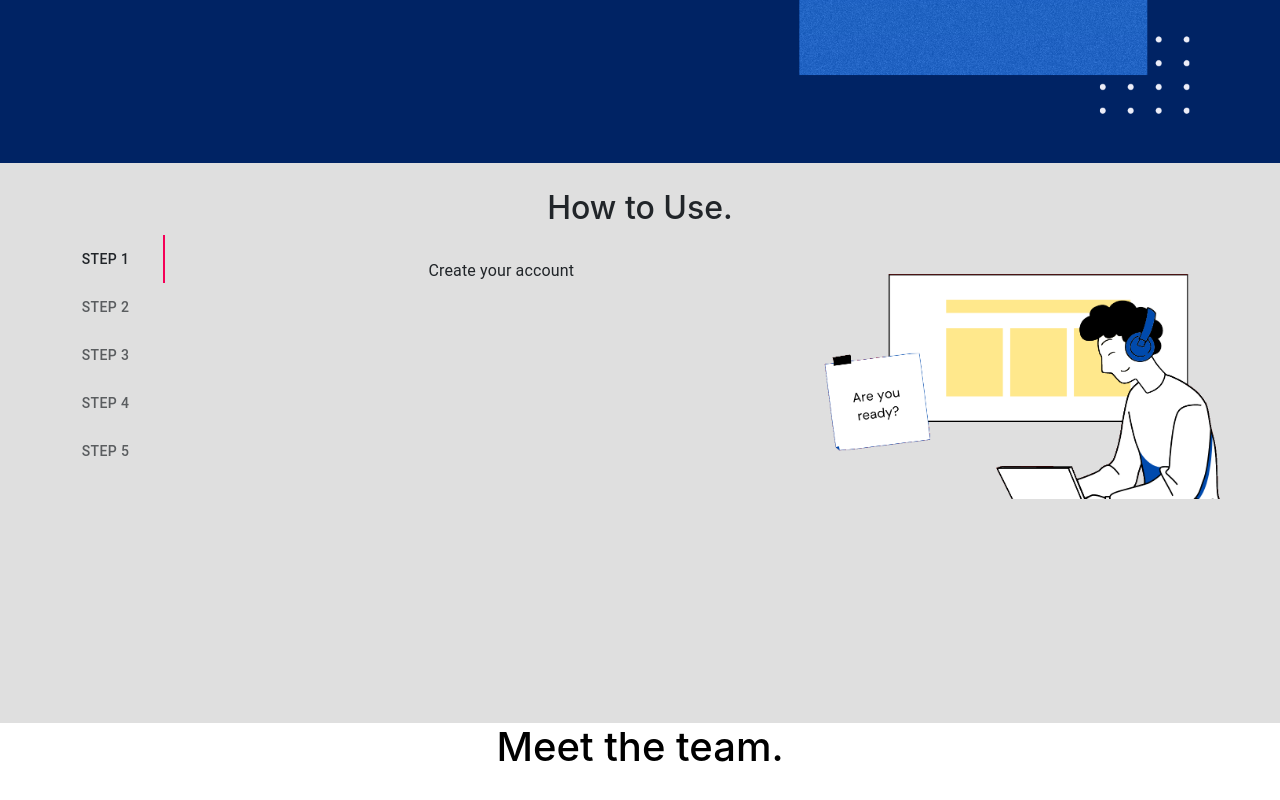
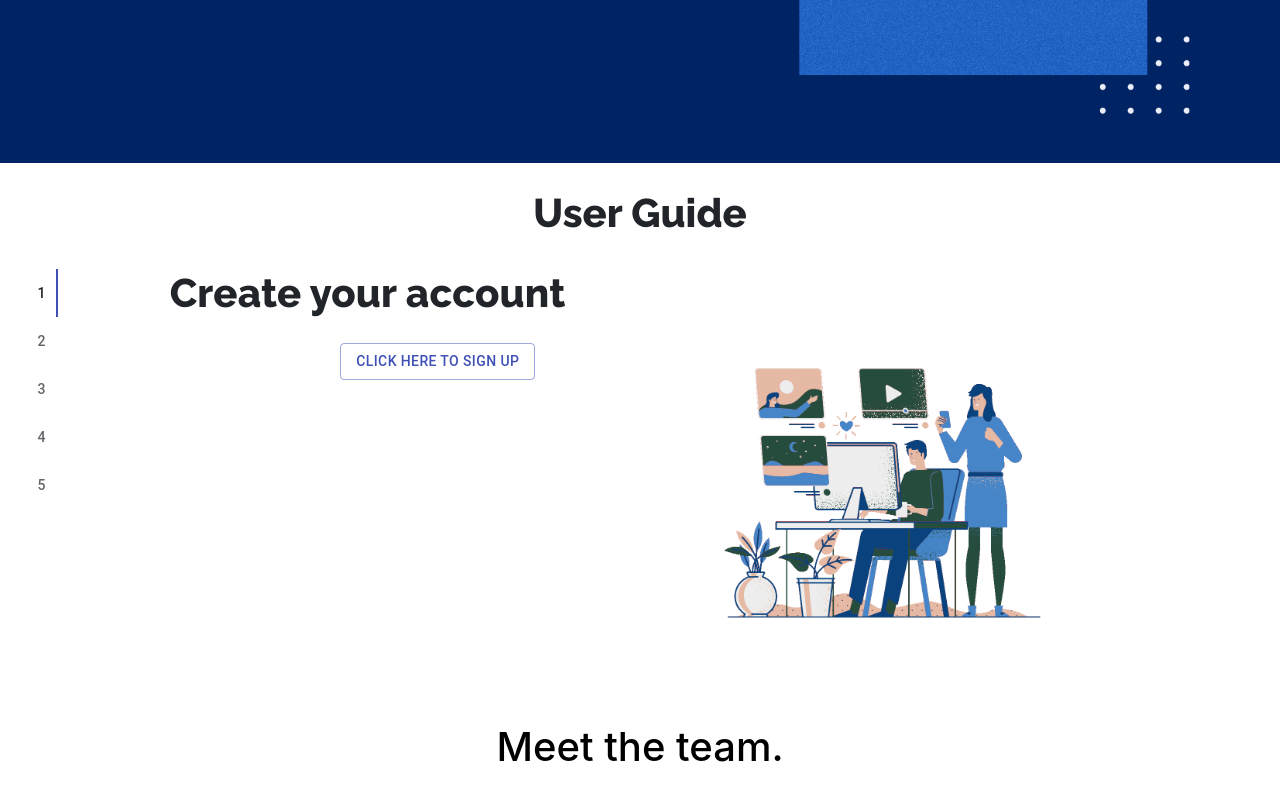
Before and after one commit to williamputraintan/Brainfolio, a React (Create React App) app in the folder my-app/: page /aboutUs in a window 1280 px wide. Shown: the part 560-1360 px from the top of the page. Built offline with nearby package versions, Linux system fonts and the light colour scheme.

Commit message:
about us page instructions

```diff
--- a/my-app/public/index.html
+++ b/my-app/public/index.html
@@ -10,13 +10,12 @@
       content="Web site created using create-react-app"
     />
     <link rel="apple-touch-icon" href="%PUBLIC_URL%/logo192.png" />
-    <link href="https://fonts.googleapis.com/css2?family=Raleway:wght@800&display=swap" rel="stylesheet">
-    <link
-    rel="stylesheet"
-    href="https://maxcdn.bootstrapcdn.com/bootstrap/4.5.0/css/bootstrap.min.css"
+    <!-- google fonts -->
+    <link href="https://fonts.googleapis.com/css2?family=Raleway:wght@800;900&display=swap" rel="stylesheet">
+    <!-- react-bootstrap -->
+    <link rel="stylesheet" href="https://maxcdn.bootstrapcdn.com/bootstrap/4.5.0/css/bootstrap.min.css"
     integrity="sha384-9aIt2nRpC12Uk9gS9baDl411NQApFmC26EwAOH8WgZl5MYYxFfc+NcPb1dKGj7Sk"
-    crossorigin="anonymous"
-    />
+    crossorigin="anonymous"/>
     <!--
       manifest.json provides metadata used when your web app is installed on a
       user's mobile device or desktop. See https://developers.google.com/web/fundamentals/web-app-manifest/
--- a/my-app/src/components/NavigationBar.js
+++ b/my-app/src/components/NavigationBar.js
@@ -1,26 +1,24 @@
   import React from 'react';
-  import { Nav, Navbar, Form, FormControl,Row,Col,NavDropdown,Button} from "react-bootstrap";
+  import { Nav, Navbar, Form,Col,Button} from "react-bootstrap";
   import logo from "../images/logo-transparent.png"
   import SearchIcon from '@material-ui/icons/Search';
 
 import './NavBar.css';
 
-  function SearchBar(props){
+  // function SearchBar(props){
 
-      return <Form className='searchbar'>
-           <Form.Row>
-           <Col xs={10}>
+  //     return <Form className='searchbar'>
+  //          <Form.Row>
+  //          <Col xs={10}>
 
-                 <Form.Control placeholder="Search" />
-              </Col>
-               <Col >
-                 <Button variant="link"><SearchIcon/></Button>
-              </Col>
-            </Form.Row>
-           </Form>;
-
-  }
-
+  //                <Form.Control placeholder="Search" />
+  //             </Col>
+  //              <Col >
+  //                <Button variant="link"><SearchIcon/></Button>
+  //             </Col>
+  //           </Form.Row>
+  //          </Form>;
+  // }
 
 
   export default function NavigationBar(props) {
--- a/my-app/src/pages/AboutUs.js
+++ b/my-app/src/pages/AboutUs.js
@@ -1,11 +1,13 @@
 import React from 'react';
 
 import PropTypes from 'prop-types';
-import { makeStyles } from '@material-ui/core/styles';
+import { MuiThemeProvider,makeStyles,createMuiTheme } from '@material-ui/core/styles';
 import Tabs from '@material-ui/core/Tabs';
 import Tab from '@material-ui/core/Tab';
 import Typography from '@material-ui/core/Typography';
 import Box from '@material-ui/core/Box';
+import Button from '@material-ui/core/Button';
+
 import step1 from '../images/instruction/register-t.png';
 import step2 from '../images/instruction/profile-t.png';
 import step3 from '../images/instruction/connect-t.png';
@@ -14,23 +16,22 @@ import step5 from '../images/instruction/explore-t.png';
 
 import './aboutUs.css';
 
+
+
 function TabPanel(props) {
     const { children, value, index, ...other } = props;
 
     return (
-      <div
+      <Typography
+        component="div"
         role="tabpanel"
         hidden={value !== index}
         id={`vertical-tabpanel-${index}`}
         aria-labelledby={`vertical-tab-${index}`}
         {...other}
       >
-        {value === index && (
-          <Box p={3}>
-            <Typography>{children}</Typography>
-          </Box>
-        )}
-      </div>
+        {value === index && <Box p={0}>{children}</Box>}
+      </Typography>
     );
   }
 
@@ -44,18 +45,31 @@ function TabPanel(props) {
     return {
       id: `vertical-tab-${index}`,
       'aria-controls': `vertical-tabpanel-${index}`,
+
     };
   }
 
   const useStyles = makeStyles((theme) => ({
     root: {
       flexGrow: 1,
-      backgroundColor: "#DFDFDF",
+      backgroundColor: "white",
       display: 'flex',
-      height: '80%',
+      minWidth:'0px',
     },
 
+
   }));
+  const theme = createMuiTheme({
+    overrides: {
+      MuiTab: {
+        root: {
+            '@media (min-width: 600px)': {
+                minWidth: "20px"},
+          minWidth:'20px',
+          }
+        },
+      }
+    });
 
   function VerticalTabs() {
     const classes = useStyles();
@@ -67,53 +81,75 @@ function TabPanel(props) {
 
     return (
         <div className={classes.root}>
+        <MuiThemeProvider theme={theme}>
         <Tabs
           orientation="vertical"
           variant="scrollable"
           value={value}
           onChange={handleChange}
+          indicatorColor="primary"
           aria-label="Vertical tabs example"
-          className={classes.tabs}
         >
-          <Tab label="Step 1" {...a11yProps(0)} />
-          <Tab label="Step 2" {...a11yProps(1)} />
-          <Tab label="Step 3" {...a11yProps(2)} />
-          <Tab label="Step 4" {...a11yProps(3)} />
-          <Tab label="Step 5" {...a11yProps(4)} />
-
-
+          <Tab label= "1" {...a11yProps(0)} />
+          <Tab label= "2" {...a11yProps(1)} />
+          <Tab label= "3" {...a11yProps(2)} />
+          <Tab label= "4" {...a11yProps(3)} />
+          <Tab label= "5" {...a11yProps(4)} />
         </Tabs>
         <div>
         <TabPanel value={value} index={0} >
+          <div className="desc">
+                <h1 style={{textAlign: "left", paddingBottom:"2%"}}>
                     Create your account
-          <img src={step1} style={{float: "right"}}></img>
+                </h1>
+            <Button variant="outlined" color="primary"  style={{position:'center'}} >
+                Click here to Sign Up
+            </Button>
+            <img src={step1} style={{float: "right"}} alt="create your account "></img>
+            </div>
         </TabPanel>
         <TabPanel value={value} index={1}>
+            <div className="desc">
+                <h1 style={{textAlign: "right"}}>
                     Edit your profile
-          <img src={step2} style={{float: "left"}}></img>
+                </h1>
+                <img src={step2} style={{float: "left"}} alt="edit your profile"></img>
+            </div>
         </TabPanel>
         <TabPanel value={value} index={2}>
+            <div className="desc">
+                <h1 style={{textAlign: "left"}}>
                     Connect with your friends
-          <img src={step3} style={{float: "center"}}></img>
+                </h1>
+                <img src={step3} style={{float: "right"}} alt="connect with friends "></img>
+            </div>
         </TabPanel>
         <TabPanel value={value} index={3}>
+            <div className="desc">
+                <h1 style={{textAlign: "right"}}>
                     Create your own post!
-          <img src={step4} style={{float: "left"}}></img>
-
+                </h1>
+                <img src={step4} style={{float: "left"}} alt="create your own post"></img>
+            </div>
         </TabPanel>
         <TabPanel value={value} index={4}>
+            <div className="desc">
+                <h1 style={{textAlign: "left"}}>
                     Comment and like on other's posts
-          <img src={step5} style={{float: "right"}}></img>
-
+                </h1>
+                <img src={step5} style={{float: "right"}} alt="react to other's post "></img>
+            </div>
         </TabPanel>
         </div>
 
+
+        </MuiThemeProvider>
         </div>
     );
   }
 
 export default function AboutUs(){
-    const enableSearch=true;
+
     return(
 
         <div className='about-container'>
@@ -122,7 +158,7 @@ export default function AboutUs(){
                 <h2>Explain what the web app does here.</h2>
             </div>
             <div className='instructions'>
-                <h2>How to Use.</h2>
+                <h2 style={{paddingBottom:'2%', fontSize:'40px'}}>User Guide</h2>
                 <VerticalTabs/>
             </div>
             <div className='meettheteam'>
--- a/my-app/src/pages/aboutUs.css
+++ b/my-app/src/pages/aboutUs.css
@@ -32,26 +32,24 @@
     left: 15%;
     top:42%;
     font-size: 30px;
-
 }
 
 .instructions{
-    background-color:#DFDFDF;
+    background-color:white;
     height:70vh;
     width:100%;
     text-align: center;
     padding: 2% 2% 5% 2%;
     overflow: hidden;
+    font-family: 'Raleway', sans-serif;
+}
 
-
-
-}
 .instructions img{
-        max-width: 40%;
-        max-height: 40%;
-        margin:auto;
-        display: block;
-        overflow: hidden;
+    max-width: 40%;
+    max-height: 40%;
+    margin:auto;
+    display: block;
+    overflow: hidden;
 }
 .meettheteam{
     background-color: white;
@@ -62,3 +60,7 @@
     color:black;
     text-align: center;
 }
+.desc{
+    font-family: 'Raleway', sans-serif;
+    padding: 0 10% 0 10%;
+}
```
Also changed, not shown: my-app/src/images/instruction/register-t.png. Lines whose indentation alone changed are shown as unchanged.
